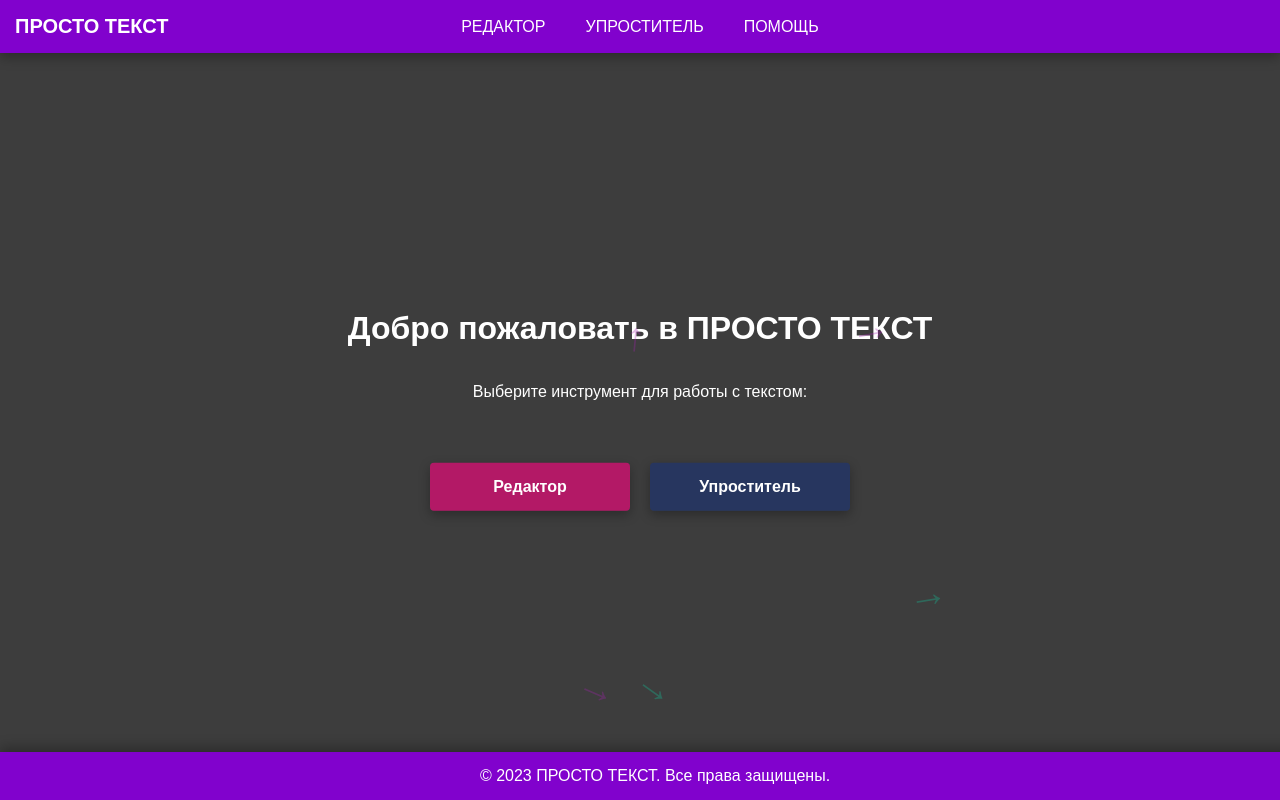
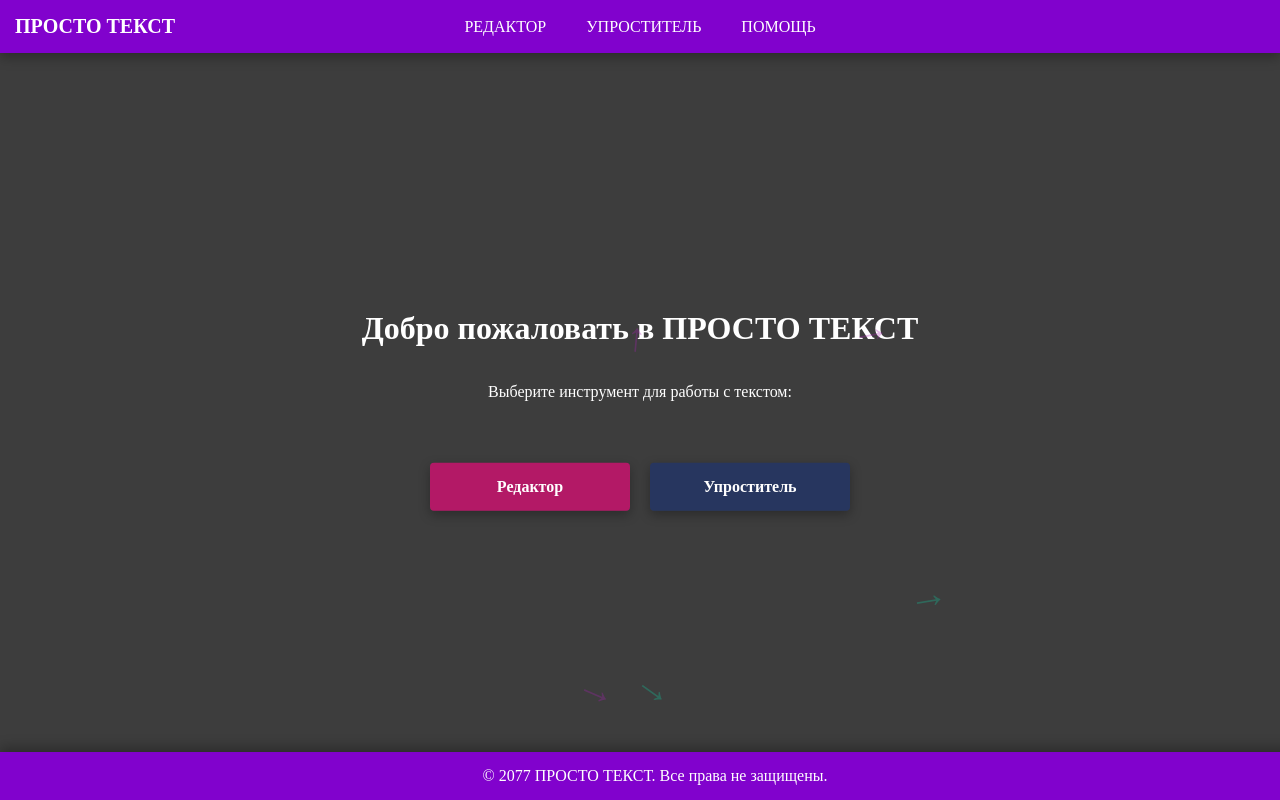
Before and after one commit to lSLENDYl/AFT-CatiWeb, a Flask app: page / in a window 1280 px wide. Run offline with Flask 3, Linux system fonts and the light colour scheme; some web fonts are replaced.

Commit message:
font changes

```diff
--- a/app/static/css/style.css
+++ b/app/static/css/style.css
@@ -1,6 +1,14 @@
+/* Общий шрифт */
+@font-face
+{
+    font-family: "Bezier Sans";
+    src: url(../fonts/Bezier_Sans_Regular.ttf);
+}
+
 /* Общие стили */
 body {
-    font-family: Arial, sans-serif;
+    font-family: 'Bezier Sans';
+    /*font-family: Arial, sans-serif;*/
     margin: 0;
     padding: 0;
     background-color: #f4f4f4;
--- a/app/templates/base.html
+++ b/app/templates/base.html
@@ -199,7 +199,7 @@
 
     <!-- Футер -->
     <footer>
-        &copy; 2023 ПРОСТО ТЕКСТ. Все права защищены.
+        &copy; 2077 ПРОСТО ТЕКСТ. Все права не защищены.
     </footer>
 
     <script>
```
